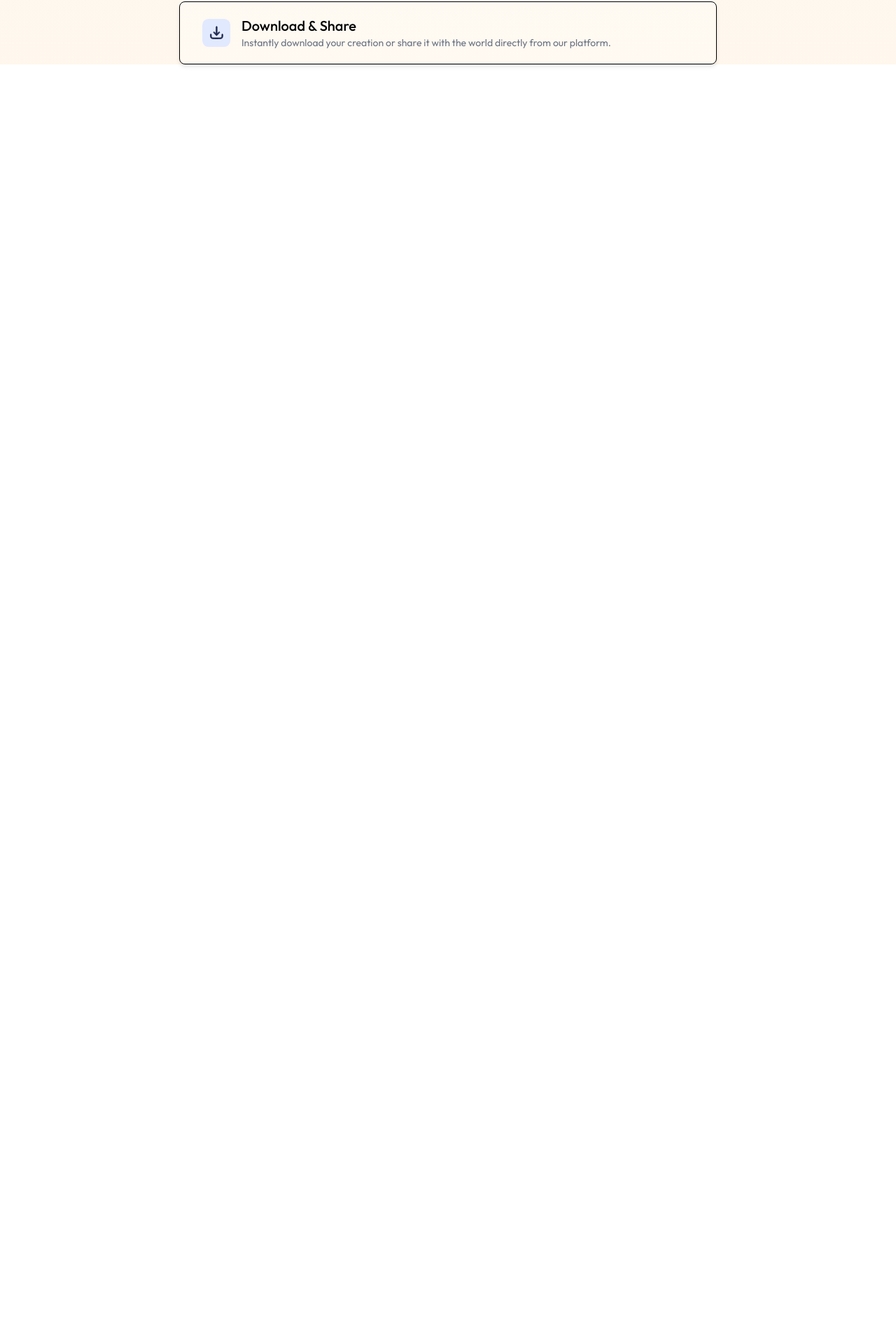
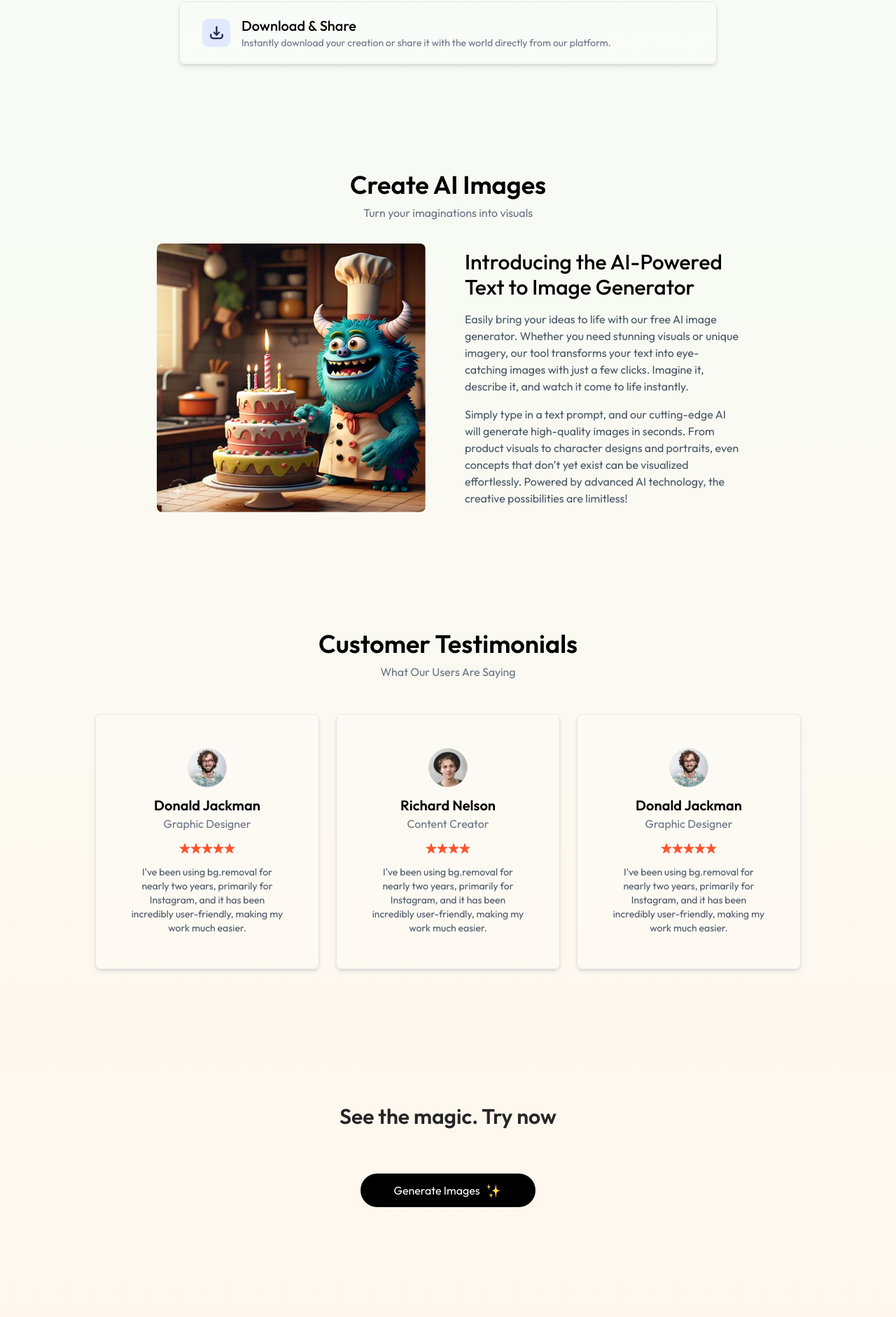
Before and after one commit to Rizvan337/Imagify, a React (Vite) app in the folder client/: page / in a window 1280 px wide. Shown: the part 1132-3014 px from the top of the page at 70% size. Before the commit the page ends 1352 px from the top, so only its background shows below. Built offline with nearby package versions, Linux system fonts and the light colour scheme.

Commit message:
Home page done with generate btn,testimonial and footer

```diff
--- a/client/src/App.jsx
+++ b/client/src/App.jsx
@@ -4,6 +4,7 @@
 import BuyCredit from './pages/BuyCredit'
 import Result from './pages/Result'
 import Navbar from './components/Navbar'
+import Footer from './components/Footer'
 
 const App = () => {
   return (
@@ -15,7 +16,7 @@
         <Route path='/buy' element={<BuyCredit/>}/>
         <Route path='/result' element={<Result/>}/>
         </Routes>
-
+        <Footer/>
     </div>
   )
 }
--- a/client/src/assets/assets.js
+++ b/client/src/assets/assets.js
@@ -67,7 +67,7 @@
         image:profile_img_2,
         name:'Richard Nelson',
         role:'Content Creator',
-        stars:5,
+        stars:4,
         text:`I've been using bg.removal for nearly two years, primarily for Instagram, and it has been incredibly user-friendly, making my work much easier.`
     },
     {
--- /dev/null
+++ b/client/src/components/Description.jsx
@@ -0,0 +1,22 @@
+import React from 'react'
+import { assets } from '../assets/assets'
+
+const Description = () => {
+  return (
+    <div className='flex flex-col items-center justify-center my-24 p-6 md:px-28'>
+        <h1 className='text-3xl sm:text-4xl font-semibold mb-2'>Create AI Images</h1>
+        <p className='text-gray-500 mb-8'>Turn your imaginations into visuals</p>
+
+        <div className='flex flex-col gap-5 md:gap-14 md:flex-row items-center'>
+            <img src={assets.sample_img_1} className='w-80 xl:w-96 rounded-lg' alt="" />
+            <div>
+                <h2 className='text-3xl font-medium max-w-lg mb-4'>Introducing the AI-Powered Text to Image Generator</h2>
+                <p className='text-gray-600 mb-4'>Easily bring your ideas to life with our free AI image generator. Whether you need stunning visuals or unique imagery, our tool transforms your text into eye-catching images with just a few clicks. Imagine it, describe it, and watch it come to life instantly.</p>
+                <p className='text-gray-600'>Simply type in a text prompt, and our cutting-edge AI will generate high-quality images in seconds. From product visuals to character designs and portraits, even concepts that don’t yet exist can be visualized effortlessly. Powered by advanced AI technology, the creative possibilities are limitless!</p>
+            </div>
+        </div>
+    </div>
+  )
+}
+
+export default Description
--- /dev/null
+++ b/client/src/components/Footer.jsx
@@ -0,0 +1,18 @@
+import React from 'react'
+import { assets } from '../assets/assets'
+
+const Footer = () => {
+  return (
+    <div className='flex items-center justify-between gap-4 py-3 mt-20'>
+        <img src={assets.logo} alt="" width={150} />
+        <p className='flex-1 border-l border-gray-400 pl-4 text-sm text-gray-500 max-sm:hidden'>Copyright @riswan-r-s || All right reserved.</p>
+        <div className='flex gap-2.5'>
+            <img src={assets.facebook_icon} alt="" width={35}/>
+            <img src={assets.twitter_icon} alt="" width={35}/>
+            <img src={assets.instagram_icon} alt="" width={35}/>
+        </div>
+    </div>
+  )
+}
+
+export default Footer
--- /dev/null
+++ b/client/src/components/GenerateBtn.jsx
@@ -0,0 +1,16 @@
+import React from 'react'
+import { assets } from '../assets/assets'
+
+const GenerateBtn = () => {
+  return (
+    <div className='pb-16 text-center'>
+        <h1 className='text-2xl md:text-3xl lg-text-4xl mt-4 font-semibold text-neutral-800 py-6 md:py-16'>See the magic. Try now</h1>
+        <button className='inline-flex items-center gap-2 px-12 py-3 rounded-full bg-black text-white m-auto hover:scale-105 transition-all duration-500'>
+                Generate Images
+              <img className='h-6' src={assets.star_group} alt="" />
+              </button>
+    </div>
+  )
+}
+
+export default GenerateBtn
--- a/client/src/components/Steps.jsx
+++ b/client/src/components/Steps.jsx
@@ -9,7 +9,7 @@
 
         <div className='space-y-4 w-full max-w-3xl text-sm'>
             {stepsData.map((item,index)=>(
-                <div key={index} className='flex items-center gap-4 p-5 px-8 bg-white/20 shadow-md border cursor-pointer hover:scale-[1.02] transition-all duration-300 rounded-lg'>
+                <div key={index} className='flex items-center gap-4 p-5 px-8 bg-white/20 shadow-md border border-gray-200 cursor-pointer hover:scale-[1.02] transition-all duration-300 rounded-lg'>
                     <img width={40} src={item.icon} alt=''></img>
                     <div>
                     <h2 className='text-xl font-medium'>{item.title}</h2>
--- /dev/null
+++ b/client/src/components/Testimonials.jsx
@@ -0,0 +1,32 @@
+import React from 'react'
+import { assets, testimonialsData } from '../assets/assets'
+
+const Testimonials = () => {
+  return (
+    <div className='flex flex-col items-center justify-center my-20 py-12'>
+        <h1 className='text-3xl sm:text-4xl font-semibold mb-2'>Customer Testimonials</h1>
+        <p className='text-gray-500 mb-12'>What Our Users Are Saying</p>
+
+        <div className='flex flex-wrap gap-6'>
+            {testimonialsData.map((testimonial,index)=>(
+                <div key={index} className='bg-white/20 p-12 rounded-lg shadow-md border border-gray-200 w-80 m-auto cursor-pointer hover:scale-[1.02] transition-all'>
+                    <div className='flex flex-col items-center'>
+                        <img src={testimonial.image} className='rounded-full w-14'/>
+                        <h2 className='text-xl font-semibold mt-3'>{testimonial.name}</h2>
+                        <p className='text-gray-500 mb-4'>{testimonial.role}</p>
+                        <div className='flex mb-4'>
+                            {Array(testimonial.stars).fill().map((item,index)=>(
+                                <img key={index} src={assets.rating_star}/>
+                            ))}
+                        </div>
+                        <p className='text-center text-sm text-gray-600'>{testimonial.text}</p>
+                    </div>
+                </div>
+            ))}
+
+        </div>
+    </div>
+  )
+}
+
+export default Testimonials
--- a/client/src/pages/Home.jsx
+++ b/client/src/pages/Home.jsx
@@ -1,12 +1,18 @@
 import React from 'react'
 import Header from '../components/Header'
 import Steps from '../components/Steps'
+import Description from '../components/Description'
+import Testimonials from '../components/Testimonials'
+import GenerateBtn from '../components/GenerateBtn'
 
 const Home = () => {
   return (
     <div>
        <Header/>
        <Steps/>
+       <Description/>
+       <Testimonials/>
+       <GenerateBtn/>
     </div>
   )
 }
```
